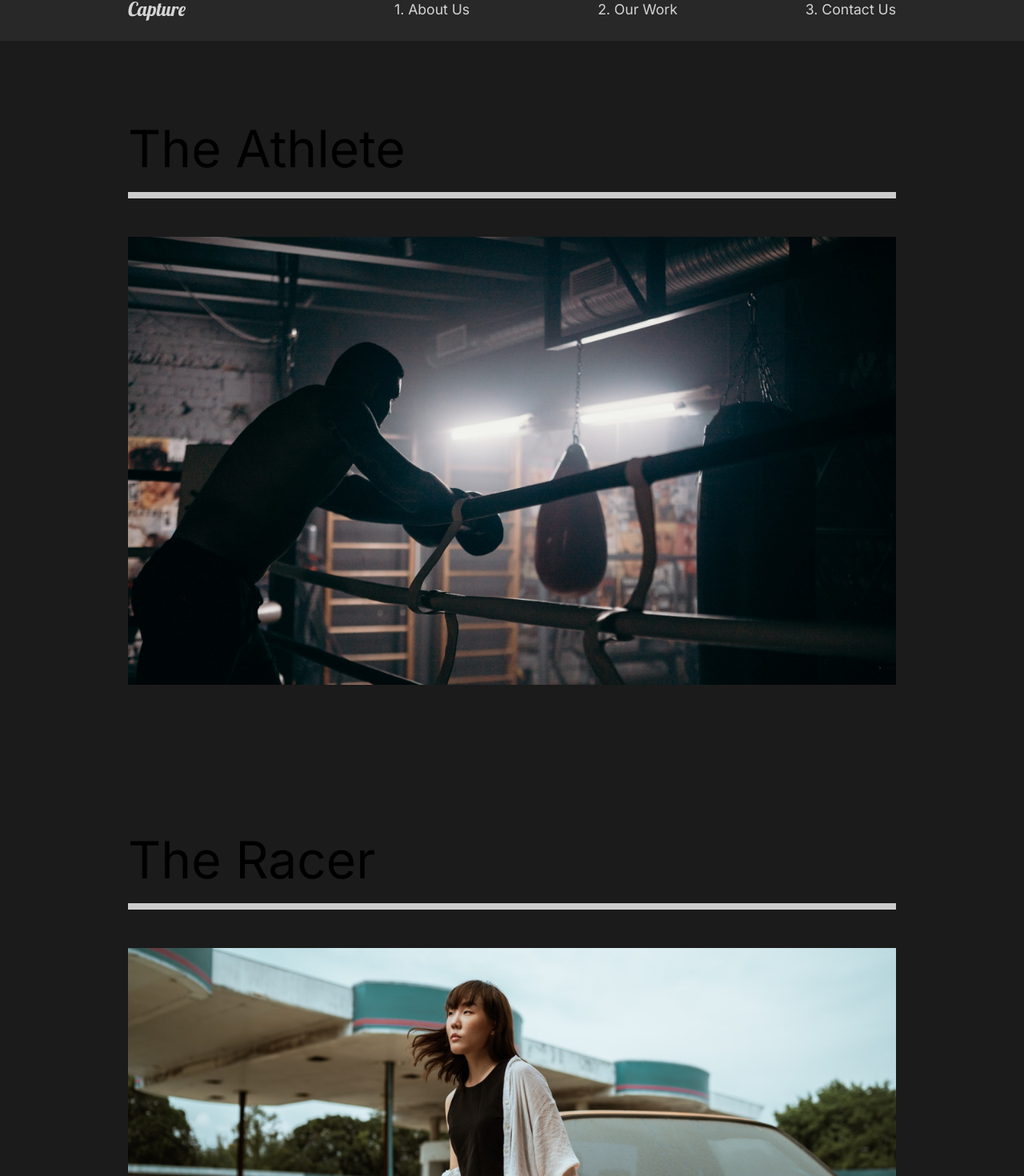
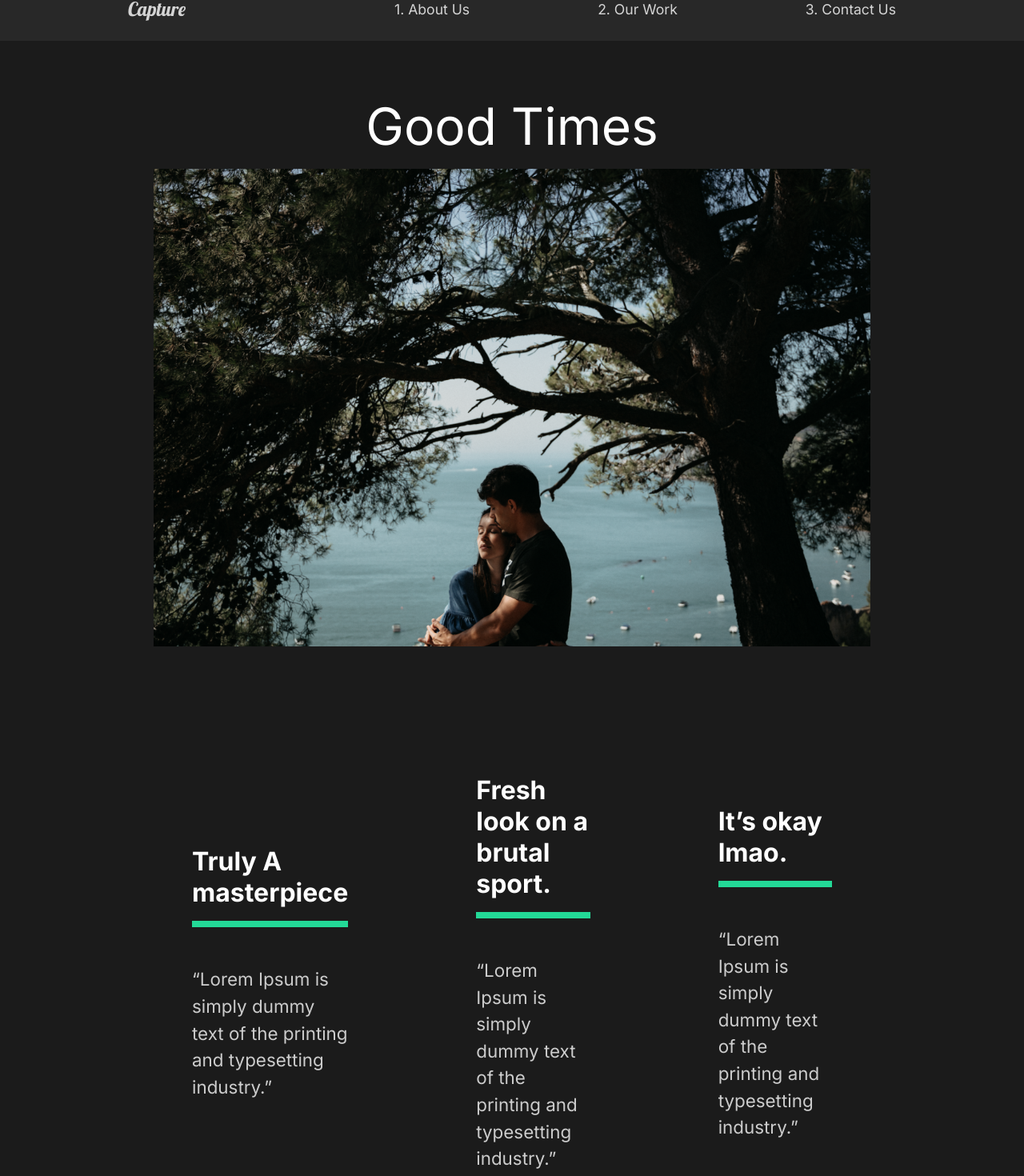
Before and after one commit to JanDongGun/capture-portfolio-react, a React (Create React App) app: page /work/good-times in a window 1280 px wide. Shown: the part 29-1499 px from the top of the page at 80% size. Built offline with nearby package versions, Linux system fonts and the light colour scheme.

Commit message:
our work page route

```diff
--- a/src/App.js
+++ b/src/App.js
@@ -4,6 +4,7 @@
 import Nav from "./components/Nav";
 import OurWork from "./pages/OurWork";
 import ContactUs from "./pages/ContactUs";
+import MovieDetail from "./pages/MovieDetails";
 import { Switch, Route } from "react-router-dom";
 function App() {
   return (
@@ -14,8 +15,11 @@
         <Route path="/" exact>
           <AboutUs />
         </Route>
-        <Route path="/work">
+        <Route path="/work" exact>
           <OurWork />
+        </Route>
+        <Route path="/work/:id">
+          <MovieDetail />
         </Route>
         <Route path="/contact">
           <ContactUs />
--- /dev/null
+++ b/src/movieState.js
@@ -0,0 +1,80 @@
+import athlete from "./img/athlete-small.png";
+import goodtimes from "./img/goodtimes-small.png";
+import theracer from "./img/theracer-small.png";
+import athlete2 from "./img/athlete2.png";
+import goodtimes2 from "./img/good-times2.jpg";
+import theracer2 from "./img/the-racer2.jpg";
+
+export const MovieState = () => {
+  return [
+    {
+      title: "The Athlete",
+      mainImg: athlete,
+      secondaryImg: athlete2,
+      url: "/work/the-athlete",
+      awards: [
+        {
+          title: "Truly A masterpiece",
+          description:
+            "“Lorem Ipsum is simply dummy text of the printing and typesetting industry.”",
+        },
+        {
+          title: "Fresh look on a brutal sport.",
+          description:
+            "“Lorem Ipsum is simply dummy text of the printing and typesetting industry.”",
+        },
+        {
+          title: "It’s okay lmao.",
+          description:
+            "“Lorem Ipsum is simply dummy text of the printing and typesetting industry.”",
+        },
+      ],
+    },
+    {
+      title: "Good Times",
+      mainImg: goodtimes,
+      url: "/work/good-times",
+      secondaryImg: goodtimes2,
+      awards: [
+        {
+          title: "Truly A masterpiece",
+          description:
+            "“Lorem Ipsum is simply dummy text of the printing and typesetting industry.”",
+        },
+        {
+          title: "Fresh look on a brutal sport.",
+          description:
+            "“Lorem Ipsum is simply dummy text of the printing and typesetting industry.”",
+        },
+        {
+          title: "It’s okay lmao.",
+          description:
+            "“Lorem Ipsum is simply dummy text of the printing and typesetting industry.”",
+        },
+      ],
+    },
+    {
+      title: "The Racer",
+      mainImg: theracer,
+      url: "/work/the-racer",
+      secondaryImg: theracer2,
+      awards: [
+        {
+          title: "Truly A masterpiece",
+          description:
+            "“Lorem Ipsum is simply dummy text of the printing and typesetting industry.”",
+        },
+        {
+          title: "Fresh look on a brutal sport.",
+          description:
+            "“Lorem Ipsum is simply dummy text of the printing and typesetting industry.”",
+        },
+        {
+          title: "It’s okay lmao.",
+          description:
+            "“Lorem Ipsum is simply dummy text of the printing and typesetting industry.”",
+        },
+      ],
+    },
+  ];
+};
--- /dev/null
+++ b/src/pages/MovieDetails.js
@@ -0,0 +1,109 @@
+import React, { useState, useEffect } from "react";
+import styled from "styled-components";
+import { useHistory } from "react-router-dom";
+import { MovieState } from "../movieState";
+
+const MovieDetail = () => {
+  const history = useHistory();
+  const url = history.location.pathname;
+  const [movies, setMovies] = useState(MovieState);
+  const [movie, setMovie] = useState(null);
+
+  // useEffect
+  useEffect(() => {
+    const currentMovie = movies.filter((stateMovie) => stateMovie.url === url);
+    setMovie(currentMovie[0]);
+  }, [movies, url]);
+
+  return (
+    <>
+      {movie && (
+        <Details>
+          <Headline>
+            <h2>{movie.title}</h2>
+            <img src={movie.mainImg} alt="Movie" />
+          </Headline>
+          <Awards>
+            {movie.awards.map((award) => (
+              <Award
+                title={award.title}
+                description={award.description}
+                key={award.title}
+              />
+            ))}
+          </Awards>
+          <ImageDisplay>
+            <img src={movie.secondaryImg} alt="Movie" />
+          </ImageDisplay>
+        </Details>
+      )}
+    </>
+  );
+};
+
+const Details = styled.div`
+  color: white;
+`;
+const Headline = styled.div`
+  min-height: 90vh;
+  padding-top: 20vh;
+  position: relative;
+
+  h2 {
+    position: absolute;
+    top: 10%;
+    left: 50%;
+    transform: translate(-50%, -10%);
+  }
+
+  img {
+    display: block;
+    width: 70%;
+    margin: 0 auto;
+  }
+`;
+
+const Awards = styled.div`
+  min-height: 80vh;
+  display: flex;
+  margin: 5rem 10rem;
+  align-items: center;
+  justify-content: space-around;
+`;
+
+const AwardStyle = styled.div`
+  padding: 5rem;
+  h3 {
+    font-size: 2rem;
+  }
+
+  .line {
+    width: 100%;
+    background: #23d997;
+    height: 0.5rem;
+    margin: 1rem 0rem;
+  }
+  p {
+    padding: 2rem 0rem;
+  }
+`;
+
+const ImageDisplay = styled.div`
+  min-height: 50vh;
+  img {
+    width: 100%;
+  }
+`;
+
+// award Component
+const Award = ({ title, description }) => {
+  return (
+    <AwardStyle>
+      <h3>{title}</h3>
+      <div className="line"></div>
+      <p>{description}</p>
+    </AwardStyle>
+  );
+};
+
+export default MovieDetail;
--- a/src/pages/OurWork.js
+++ b/src/pages/OurWork.js
@@ -12,21 +12,21 @@
       <Movie>
         <h2>The Athlete</h2>
         <div className="line"></div>
-        <Link>
+        <Link to="/work/the-athlete">
           <img src={athlete} alt="athlete" className="" />
         </Link>
       </Movie>
       <Movie>
         <h2>The Racer</h2>
         <div className="line"></div>
-        <Link>
+        <Link to="/work/the-racer">
           <img src={theracer} alt="racer" className="" />
         </Link>
       </Movie>
       <Movie>
         <h2>Good Times</h2>
         <div className="line"></div>
-        <Link>
+        <Link to="/work/good-times">
           <img src={goodtimes} alt="good times" className="" />
         </Link>
       </Movie>
```
